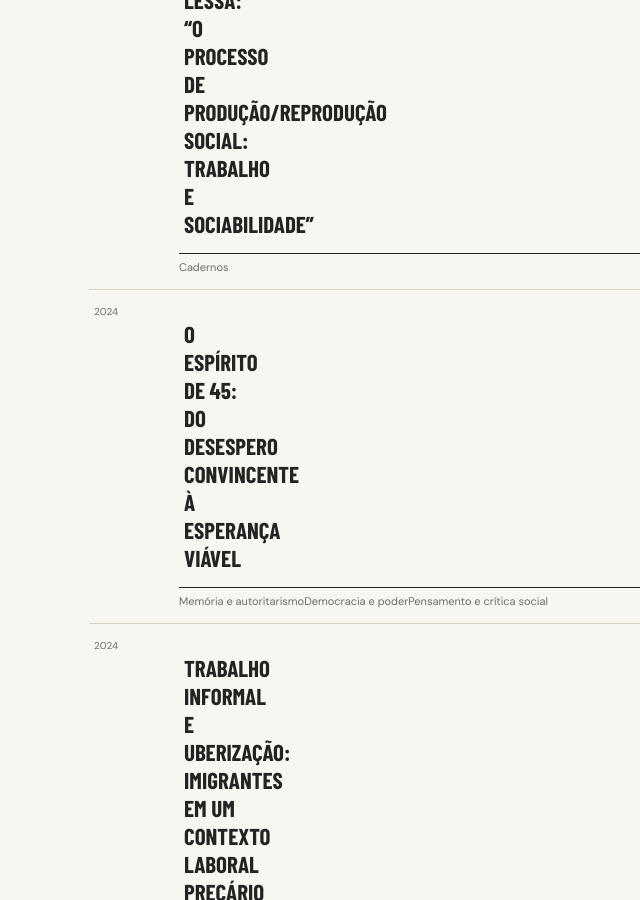
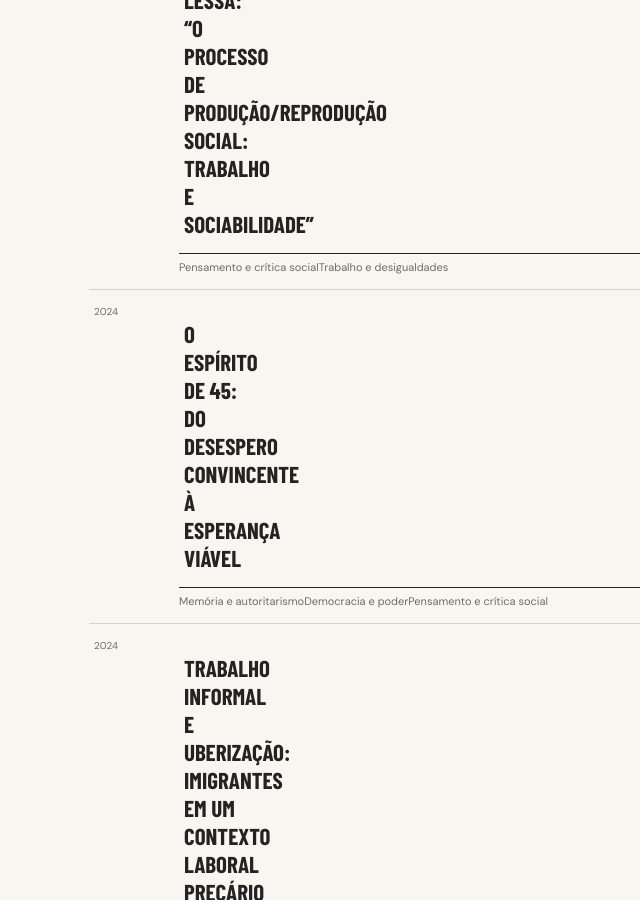
Before and after one commit to gmonteiropolli-design/Margens-da-Polis, a Jekyll site: the page built from indice-tematico/index.html, in a window 1280 px wide and 900 px high, scrolled down 1143 px. Shown: the whole window, without its empty margins (26-666 px from the left). Built offline with Jekyll 4.4.1, drawn with Linux system fonts in a browser that asks for light colours; some web fonts are replaced.

```diff
--- a/_posts/2026-11-09-revisao-de-sergio-lessa-o-processo-de-producaoreproducao-social-trabalho-e-sociabilidade.md
+++ b/_posts/2026-11-09-revisao-de-sergio-lessa-o-processo-de-producaoreproducao-social-trabalho-e-sociabilidade.md
@@ -3,6 +3,10 @@ title: "Revisão de Sérgio Lessa: “O processo de produção/reprodução soci
   trabalho e sociabilidade”"
 date: 2025-01-06
 categories: Cadernos
+temas:
+  - "Pensamento e crítica social"
+  - "Trabalho e desigualdades"
+
 author: Giulia Polli
 image: /assets/uploads/images (4).jpg
 from_archive: false
```
